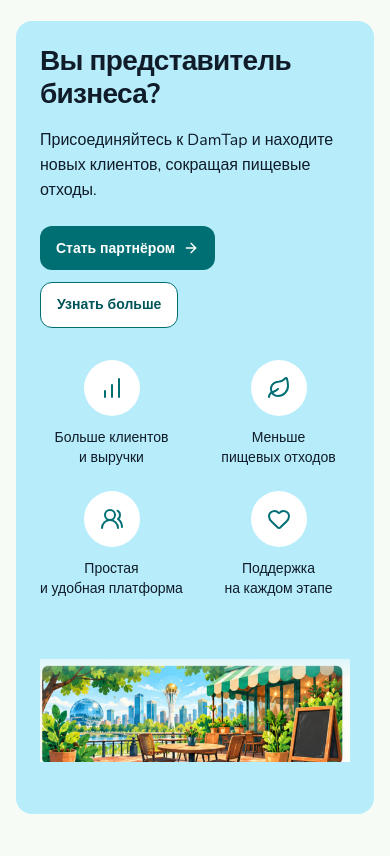
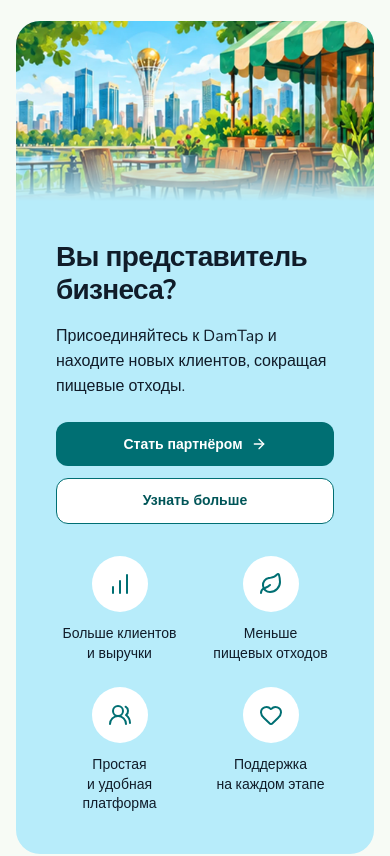
Before and after one commit to commedeschamps/DamTap, a Next.js app: page / in a window 390 px wide. Shown: the part 2800-3656 px from the top of the page. Built offline with nearby package versions, Linux system fonts and the light colour scheme.

Commit message:
Fix business banner

```diff
--- a/app/globals.css
+++ b/app/globals.css
@@ -25,6 +25,7 @@
   --shadow-dialog: 0 18px 70px #12302F40;
   --shadow-navigation: 0 -4px 20px #12302F0D;
   --radius-card: 16px;
+  --radius-business: 24px;
   --radius-button: 12px;
   --radius-pill: 999px;
   --radius-small: 8px;
@@ -154,17 +155,17 @@
 .step-copy h3 { font-size: 20px; line-height: 1.2; min-height: 48px; }
 .step-copy p { font-size: 15px; color: var(--color-muted-readable); line-height: 1.5; margin-top: 12px; max-width: 280px; }
 .step-art { position: static; width: 100%; height: 200px; object-fit: contain; object-position: bottom center; align-self: end; }
-.business-section { position: relative; display: grid; grid-template-columns: minmax(0, 1fr) 320px; align-items: start; gap: 32px; padding: 40px; border-radius: var(--radius-card); background: var(--color-business); overflow: hidden; isolation: isolate; }
-.business-copy { min-width: 0; grid-column: 1; }
+/* Business banner: the art reaches the card edges; copy stays outside its crop. */
+.business-section { position: relative; padding: 40px; border-radius: var(--radius-business); background: var(--color-business); overflow: hidden; isolation: isolate; }
+.business-content { position: relative; width: calc(58% - 24px); min-width: 0; }
 .business-copy h2 { font-size: 32px; margin-bottom: 16px; }
-.business-copy p { font-size: 16px; line-height: 1.55; }
-.business-buttons { display: flex; flex-wrap: wrap; gap: 12px; margin-top: 24px; }
-.business-benefits { display: grid; grid-template-columns: repeat(4, minmax(0, 1fr)); list-style: none; margin: 0; padding: 0; gap: 24px; position: relative; z-index: 1; grid-column: 1; }
+.business-copy p { max-width: 460px; font-size: 16px; line-height: 1.55; }
+.business-buttons { display: flex; gap: 12px; margin-top: 24px; }
+.business-benefits { display: grid; grid-template-columns: repeat(4, minmax(0, 1fr)); list-style: none; margin: 32px 0 0; padding: 0; gap: 24px; }
 .business-benefits li { font-size: 14px; line-height: 1.4; text-align: center; display: flex; align-items: center; flex-direction: column; gap: 12px; min-width: 0; }
 .benefit-icon { width: 56px; height: 56px; background: var(--color-white); color: var(--color-primary); display: grid; place-items: center; border-radius: var(--radius-pill); flex-shrink: 0; }
-.business-art { position: relative; grid-column: 2; grid-row: 1 / span 2; width: 100%; height: 100%; min-height: 200px; z-index: 0; mask-image: linear-gradient(to right, transparent, black 30%); }
-.business-art img { object-fit: contain; object-position: center; }
-.business-leaves { position: absolute; bottom: 16px; left: -40px; transform: rotate(-80deg); width: 136px; height: auto; z-index: -1; }
+.business-art { position: absolute; inset: 0 0 0 auto; width: 42%; mask-image: linear-gradient(to right, transparent 0%, black 35%); }
+.business-art img { object-fit: cover; object-position: center; }
 .site-footer { display: grid; grid-template-columns: repeat(3, minmax(0, 1fr)); align-items: start; margin-top: var(--section-space); padding-block: 32px; gap: 32px; color: var(--color-muted-readable); font-size: 14px; }
 .footer-brand { color: var(--color-primary-dark); font-size: 24px; font-weight: 1000; letter-spacing: -.04em; }
 .footer-note { text-align: center; }
@@ -198,17 +199,12 @@
   .hero h1 span:first-child { display: block; }
   .hero-art { position: relative; grid-row: 2; height: 280px; inset: auto; z-index: -1; }
   .hero-panorama { object-position: 36% 50%; }
-  .business-section { grid-template-columns: minmax(0, 1fr) 240px; gap: 32px; }
-  .business-benefits { grid-column: 1 / -1; }
-  .business-art { grid-row: 1; min-height: 200px; }
 }
 @media (max-width: 1000px) {
   .desktop-menu { display: none; }
   .header-city { display: flex; }
   .header-actions { margin-left: 0; }
   .brand { margin-right: auto; }
-  .business-section { grid-template-columns: minmax(0, 1fr) 200px; }
-  .business-copy h2 { font-size: 28px; }
 }
 @media (max-width: 767px) {
   :root { --page-gutter: 16px; --section-space: 40px; }
@@ -253,20 +249,23 @@
   .step-copy h3 { min-height: 0; }
   .step-copy p { font-size: 15px; line-height: 1.5; }
   .step-art { grid-column: 1 / -1; grid-row: 2; height: 200px; width: 100%; }
-  .business-section { padding: 24px; grid-template-columns: minmax(0, 1fr); gap: 32px; }
-  .business-copy, .business-benefits, .business-art { grid-column: 1; }
-  .business-copy h2 { font-size: 28px; }
   .desktop-break { display: none; }
-  .business-buttons { gap: 12px; }
-  .business-buttons .button { padding-inline: 16px; }
-  .business-benefits { grid-template-columns: repeat(2, minmax(0, 1fr)); gap: 24px; }
-  .business-art { grid-row: 3; min-height: 0; height: 160px; mask-image: linear-gradient(to bottom, transparent, black 32%); }
-  .business-art img { object-position: center; }
-  .business-leaves { display: none; }
   .site-footer { grid-template-columns: minmax(0, 1fr); gap: 24px; padding-block: 32px; }
   .footer-note { text-align: left; }
   .site-footer > .text-link { justify-self: start; }
 }
+@media (max-width: 1023px) {
+  .business-section { padding: 0; }
+  .business-art { position: relative; inset: auto; width: 100%; height: 180px; mask-image: linear-gradient(to bottom, black 0%, black 65%, transparent 100%); }
+  .business-content { width: 100%; padding: 40px; }
+  .business-buttons { flex-direction: column; }
+  .business-buttons > .button { width: 100%; }
+  .business-benefits { grid-template-columns: repeat(2, minmax(0, 1fr)); gap: 24px; }
+}
+@media (max-width: 1000px) {
+  .business-copy h2 { font-size: 28px; }
+}
+
 @media (prefers-reduced-motion: reduce) {
   html { scroll-behavior: auto; }
   *, *::before, *::after { transition-duration: 0s !important; scroll-behavior: auto !important; }
--- a/components/BusinessBanner.tsx
+++ b/components/BusinessBanner.tsx
@@ -1,6 +1,7 @@
 "use client";
 
 import Image from "next/image";
+import businessBanner from "@/public/images/business-banner.webp";
 import { ArrowRight, ChartNoAxesColumnIncreasing, Heart, Leaf, UsersRound } from "lucide-react";
 
 const benefits = [
@@ -11,5 +12,31 @@
 ];
 
 export default function BusinessBanner({ onPartner }: { onPartner: () => void }) {
-  return <section className="business-section page-container" id="business" aria-labelledby="business-title"><div className="business-copy"><h2 id="business-title">Вы представитель бизнеса?</h2><p>Присоединяйтесь к DamTap и находите новых клиентов,<br className="desktop-break" /> сокращая пищевые отходы.</p><div className="business-buttons"><button className="button button-primary" onClick={onPartner}>Стать партнёром <ArrowRight size={16} /></button><a className="button button-outline" href="#how-it-works">Узнать больше</a></div></div><ul className="business-benefits">{benefits.map(({ Icon, label }, i) => <li key={i}><span className="benefit-icon"><Icon size={24} aria-hidden="true" /></span><span>{label}</span></li>)}</ul><div className="business-art"><Image src="/images/business-banner.webp" fill alt="Уютное кафе с террасой в Астане" sizes="(max-width: 700px) 800px, (max-width: 1000px) 1200px, 900px" /></div><Image src="/images/leaves-tl.webp" width={135} height={65} alt="" className="business-leaves" /></section>;
+  return (
+    <section className="business-section page-container" id="business" aria-labelledby="business-title">
+      <div className="business-art">
+        <Image
+          src={businessBanner}
+          fill
+          alt="Уютное кафе с террасой в Астане"
+          sizes="(max-width: 1023px) 1200px, 1800px"
+        />
+      </div>
+      <div className="business-content">
+        <div className="business-copy">
+          <h2 id="business-title">Вы представитель бизнеса?</h2>
+          <p>Присоединяйтесь к DamTap и находите новых клиентов,<br className="desktop-break" /> сокращая пищевые отходы.</p>
+          <div className="business-buttons">
+            <button className="button button-primary" onClick={onPartner}>Стать партнёром <ArrowRight size={16} /></button>
+            <a className="button button-outline" href="#how-it-works">Узнать больше</a>
+          </div>
+        </div>
+        <ul className="business-benefits">
+          {benefits.map(({ Icon, label }, i) => (
+            <li key={i}><span className="benefit-icon"><Icon size={24} aria-hidden="true" /></span><span>{label}</span></li>
+          ))}
+        </ul>
+      </div>
+    </section>
+  );
 }
--- a/public/images/business-banner.webp.json
+++ b/public/images/business-banner.webp.json
@@ -1,4 +1,4 @@
 {
-  "prompt": "Origin: user-provided DamTap_Assets_Pack_1/03_business_cafe.png. Converted with sharp to WebP quality 85, no resizing.",
-  "createdAt": "2026-10-21T20:52:42.806Z"
+  "prompt": "Origin: user-provided DamTap_Assets_Pack_1/03_business_cafe.png. Light exterior frame and rounded baked-in corners removed by manual sharp extract x64 y72 width1912 height591, then saved as WebP quality85. Source file unchanged.",
+  "createdAt": "2026-10-23T08:31:42.487Z"
 }
```
Also changed, not shown: public/images/business-banner.webp, 1 other file (tests, documents, lock files or other folders).
